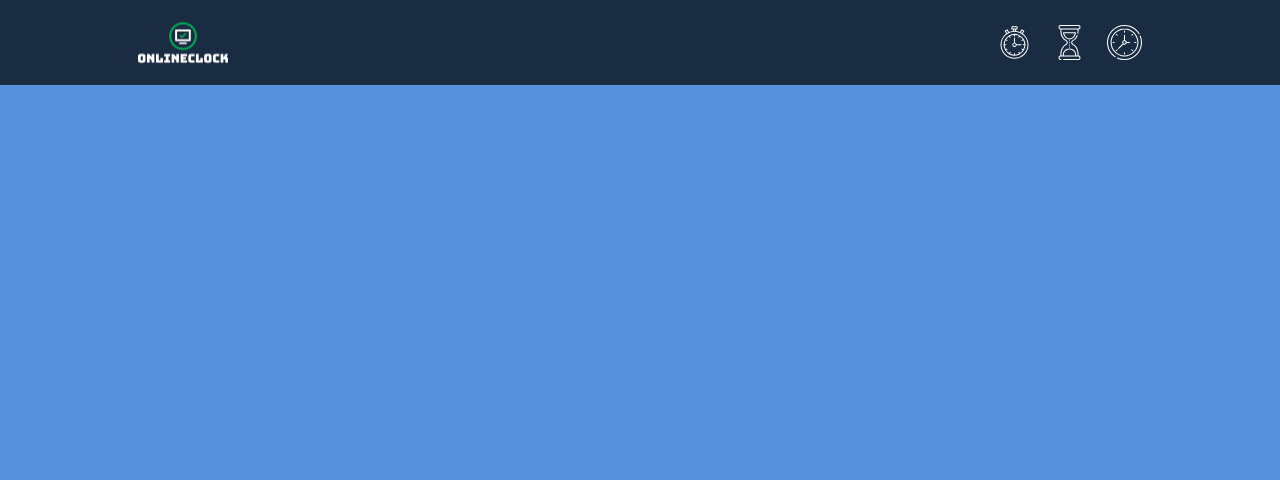
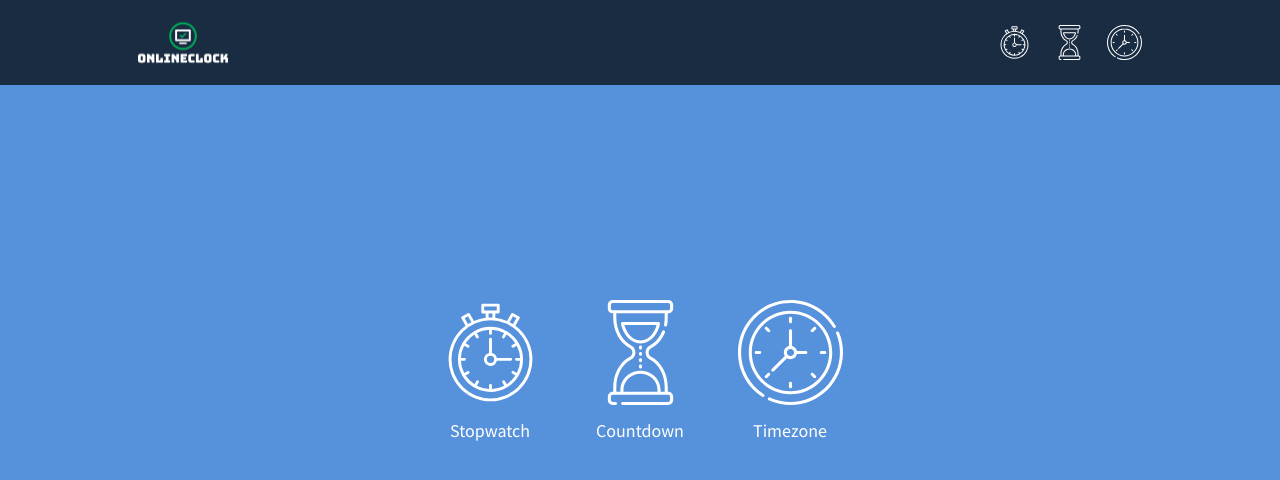
Before and after one commit to arkadiuszPasciak/onlineClock, a Vue app: page / in a window 1280 px wide. Before the commit this address had no page. Shown: the top 480 px of the page. Built offline with nearby package versions, Linux system fonts and the light colour scheme.

Commit message:
Added view HomePage, added new props for component Nav

```diff
--- a/src/components/Header.vue
+++ b/src/components/Header.vue
@@ -3,7 +3,7 @@
     <div class="container">
       <div class="content">
         <Logo />
-        <Nav />
+        <Nav :name="false" size="small" />
       </div>
     </div>
   </header>
--- a/src/components/Logo.vue
+++ b/src/components/Logo.vue
@@ -1,5 +1,5 @@
 <template>
-  <router-link class="Logo" to="/stopwatch" />
+  <router-link class="Logo" to="/" />
 </template>
 
 <script>
--- a/src/components/Nav.vue
+++ b/src/components/Nav.vue
@@ -1,33 +1,39 @@
 <template>
-  <nav class="Nav">
+  <nav class="Nav" :class="size">
     <router-link
       v-for="el in nav"
       :key="el.id"
       class="btn"
-      :class="el.name"
       :to="el.href"
-    />
+    >
+      <i class="icon" :class="el.modified"></i>
+      <span v-if="name" class="text">{{ el.name }}</span>
+    </router-link>
   </nav>
 </template>
 
 <script>
 export default {
   name: 'Nav',
+  props: ['name', 'size'],
   setup() {
     const nav = [
       {
         id: 1,
-        name: 'is-stopwatch',
+        name: 'Stopwatch',
+        modified: 'is-stopwatch',
         href: '/stopwatch',
       },
       {
         id: 2,
-        name: 'is-countdown',
+        name: 'Countdown',
+        modified: 'is-countdown',
         href: '/countdown',
       },
       {
         id: 3,
-        name: 'is-timezone',
+        name: 'Timezone',
+        modified: 'is-timezone',
         href: '/timezone',
       },
     ];
@@ -39,13 +45,61 @@ export default {
 <style lang="scss" scoped>
 .Nav {
   display: flex;
-  margin: 0 -10px;
+  &.small {
+    margin: 0 -10px;
+    .btn {
+      margin: 0 10px;
+    }
+  }
+  &.big {
+    @include below(medium) {
+        margin: 150px -10px;
+      }
+      @include above(medium) {
+        margin: 150px -25px;
+      }
+    .btn {
+      @include below(medium) {
+        width: 85px;
+        margin: 0 10px;
+      }
+      @include above(medium) {
+        width: 100px;
+        margin: 0 25px;
+      }
+    }
+    .icon {
+      @include below(medium) {
+        transform: scale(2);
+        margin: 0 auto 30px;
+      }
+      @include above(medium) {
+        transform: scale(3);
+        margin: 0 auto 50px;
+      }
+    }
+  }
 }
 .btn {
+  &:hover {
+    @include hover(hover) {
+      .icon {
+        background: $cl-green;
+      }
+      .text {
+        color: $cl-green;
+      }
+    }
+  }
+}
+.icon {
+  display: block;
+  background: $cl-white;
   width: 35px;
   height: 35px;
-  margin: 0 10px;
-  background: $cl-white;
+  @include hover(hover) {
+    transition: background-color .3s ease;
+  }
   &.is-countdown {
     mask: url('~@/assets/icons/countdown-timer.svg');
   }
@@ -56,7 +110,16 @@ export default {
     mask: url('~@/assets/icons/clock.svg');
   }
 }
+.text {
+  font: 500 18px/22px $sourceSansPro;
+  color: $cl-white;
+  @include hover(hover) {
+    transition: color .3s ease;
+  }
+}
 .router-link-active {
-  background: $cl-green;
+  .icon {
+    background: $cl-green;
+  }
 }
 </style>
--- a/src/router/index.js
+++ b/src/router/index.js
@@ -1,5 +1,6 @@
 import { createRouter, createWebHistory } from 'vue-router';
 import CountdownView from '@/views/Countdown';
+import HomePage from '@/views/HomePage';
 import Stopwatch from '@/views/Stopwatch';
 import TimeZone from '@/views/TimeZone';
 
@@ -8,6 +9,11 @@ const routes = [
     path: '/countdown',
     name: 'Countdown',
     component: CountdownView,
+  },
+  {
+    path: '/',
+    name: 'HomePage',
+    component: HomePage,
   },
   {
     path: '/stopwatch',
--- a/src/styles/styles.scss
+++ b/src/styles/styles.scss
@@ -5,6 +5,8 @@
 
 body {
   background: $cl-light-blue;
+  min-height: 100vh;
+  min-width: 100vw;
 }
 #modal {
   position: relative;
--- /dev/null
+++ b/src/views/HomePage.vue
@@ -0,0 +1,12 @@
+<template>
+  <Nav :name="true" size="big" />
+</template>
+
+<script>
+import Nav from '@/components/Nav';
+
+export default {
+  name: 'HomePage',
+  components: { Nav },
+};
+</script>
```
